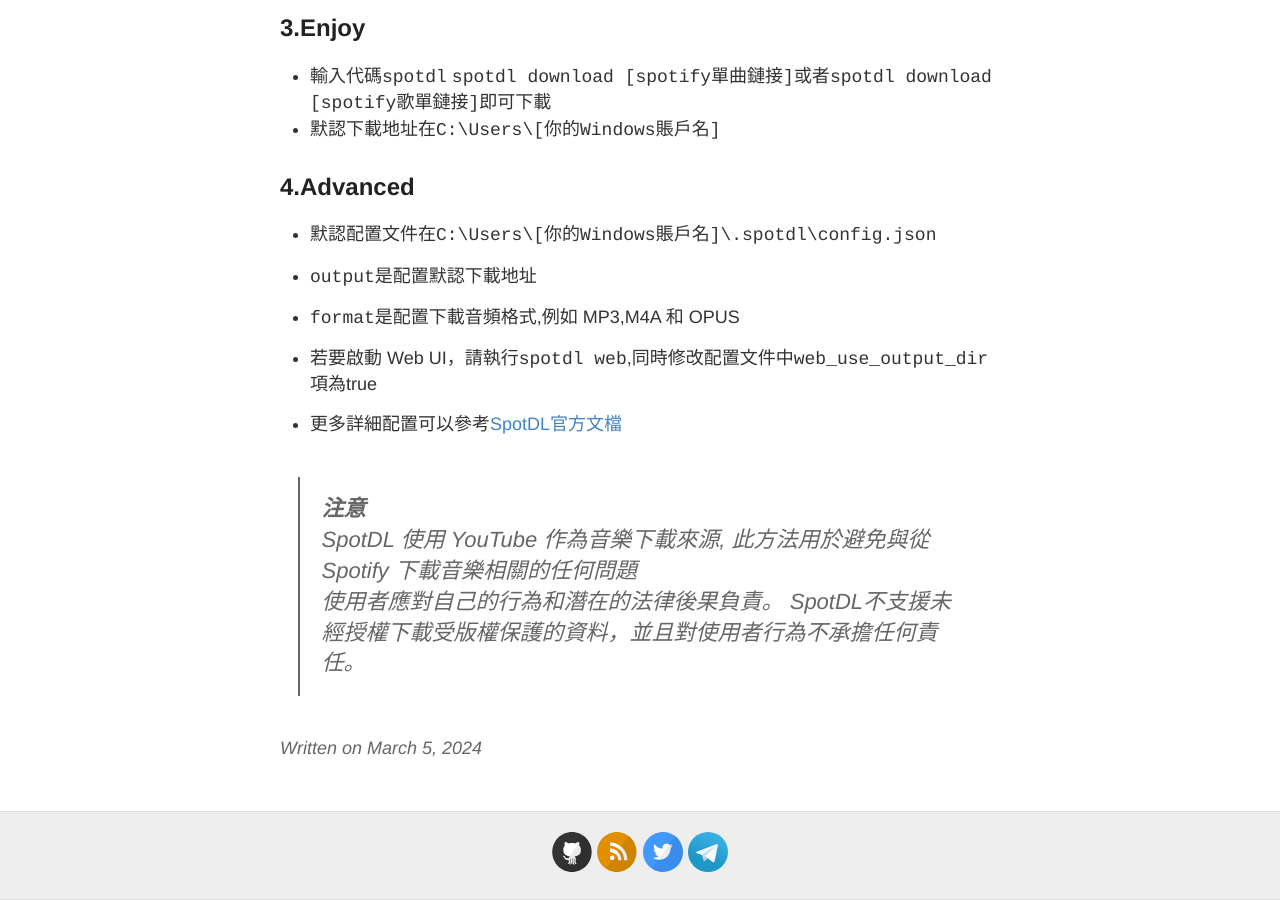
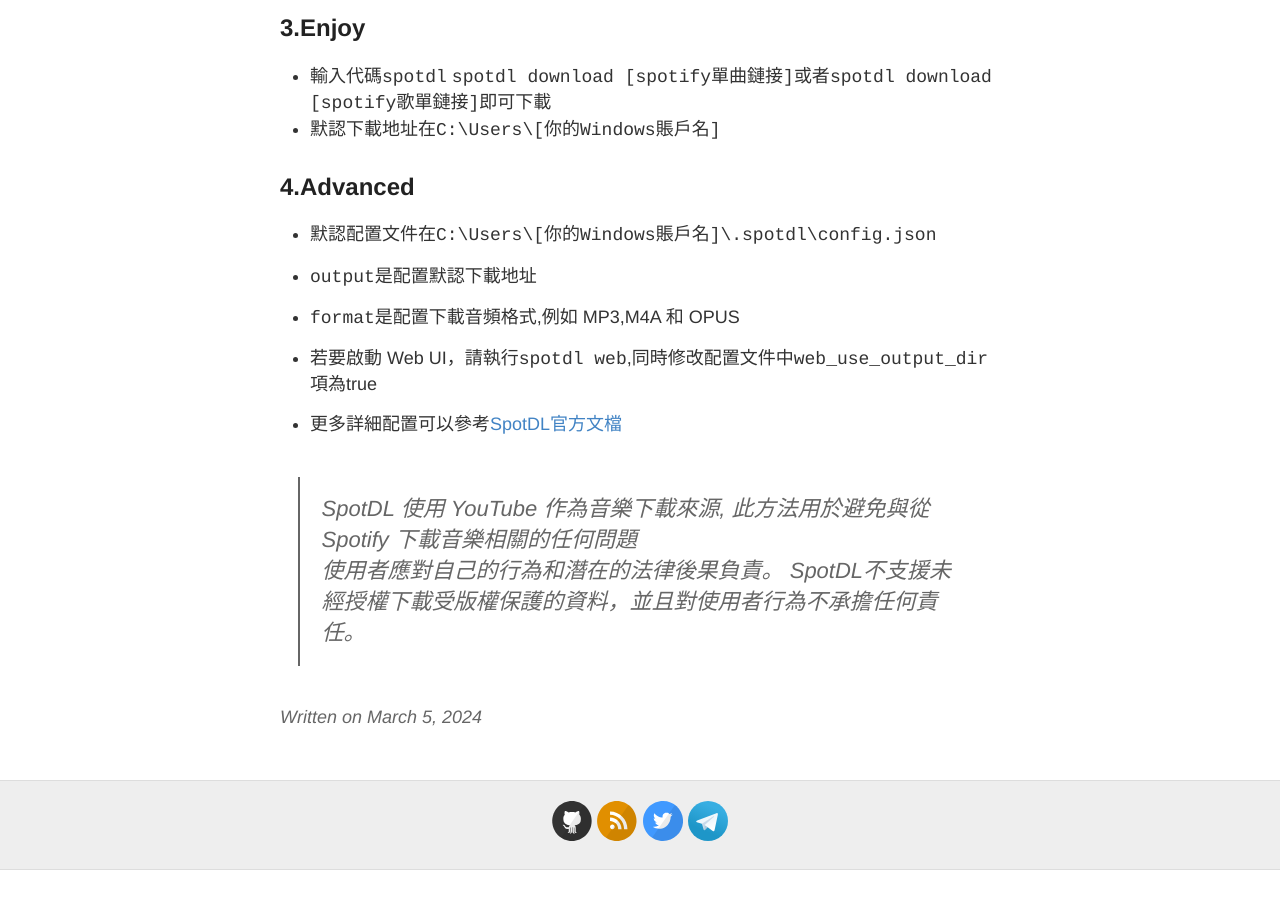
Before and after one commit to GholtsMxv/archiveblogg, a Jekyll site: the page built from _posts/2024-03-05-Download music for free on Spotify.md, in a window 1280 px wide and 900 px high, scrolled down 579 px. Built offline with Jekyll 4.4.1, drawn with Linux system fonts in a browser that asks for light colours; comment, search, counter and statistics services are not loaded; after the commit the page ends 1449 px from its top, so only the background shows below that.

Commit message:
Update 2024-03-05-Download music for free on Spotify.md

```diff
--- a/_posts/2024-03-05-Download music for free on Spotify.md
+++ b/_posts/2024-03-05-Download music for free on Spotify.md
@@ -33,6 +33,5 @@
 
 - 更多詳細配置可以參考[SpotDL官方文檔](https://github.com/spotDL/spotify-downloader/blob/master/docs/usage.md)
 
->**注意**
 >SpotDL 使用 YouTube 作為音樂下載來源, 此方法用於避免與從 Spotify 下載音樂相關的任何問題
 >使用者應對自己的行為和潛在的法律後果負責。 SpotDL不支援未經授權下載受版權保護的資料，並且對使用者行為不承擔任何責任。
```
